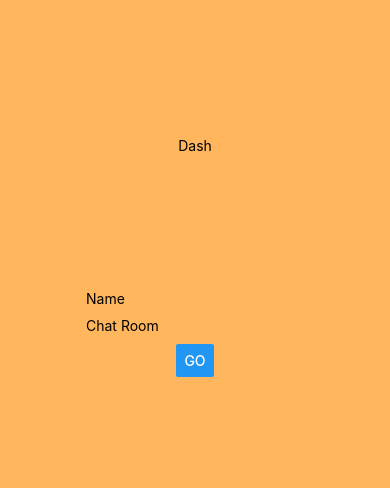
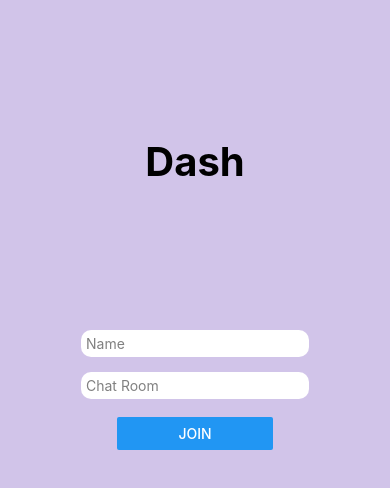
Before and after one commit to yushoo/dash-mobile, a React Native app in the folder dash-mobile/: screen / in a window 390 px wide. Shown: the top 488 px of the page. Built offline with nearby package versions, Linux system fonts and the light colour scheme.

Commit message:
update styling and layout

```diff
--- a/dash-mobile/App.js
+++ b/dash-mobile/App.js
@@ -8,9 +8,15 @@ export default function App() {
         <Text style={styles.titleText}>Dash</Text>
       </View>
       <View style={styles.inputContainer}>
-        <TextInput style={styles.inputArea} placeholder="Name"/>
-        <TextInput style={styles.inputArea} placeholder="Chat Room"/>
-        <Button title="Go"/>
+        <View style={styles.inputArea}>
+           <TextInput placeholder="Name" placeholderTextColor="gray"/>
+        </View>
+        <View style={styles.inputArea}>
+          <TextInput placeholder="Chat Room" placeholderTextColor="gray"/>
+        </View>
+        <View style={styles.joinButton} >
+          <Button title="Join" />
+      </View>
       </View>
     </View>
   );
@@ -18,22 +24,34 @@ export default function App() {
 
 const styles = StyleSheet.create({
   outerContainer: {
-    backgroundColor: '#ffb65c',
+    backgroundColor: '#D1C4E9',
     flex:1
   },
   topContainer: {
    padding: '35%',
   },
   titleText: {
-    textAlign: 'center'
+    textAlign: 'center',
+    fontWeight: 'bold',
+    // adjustsFontSizeToFit: true,
+    fontSize: 40
   },
   inputContainer: {
-    backgroundColor: '#fff',
     alignItems: 'center',
     justifyContent: 'center',
-    backgroundColor: '#ffb65c'
+    backgroundColor: '#D1C4E9'
   },
   inputArea: {
-    paddingBottom: 10
+    borderRadius: 10 ,
+    backgroundColor: '#ffffff',
+    color: '#000000',
+    padding: 5,
+    margin: '2%'
+  },
+  joinButton: {
+    borderRadius: 100,
+    justifyContent: 'space-between',
+    width: '40%',
+    marginTop: 10
   },
 });
```
